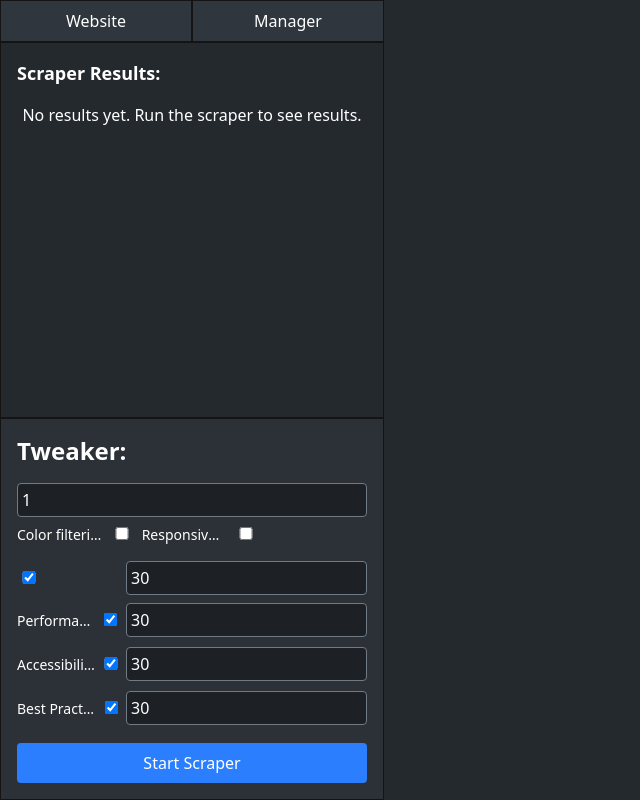
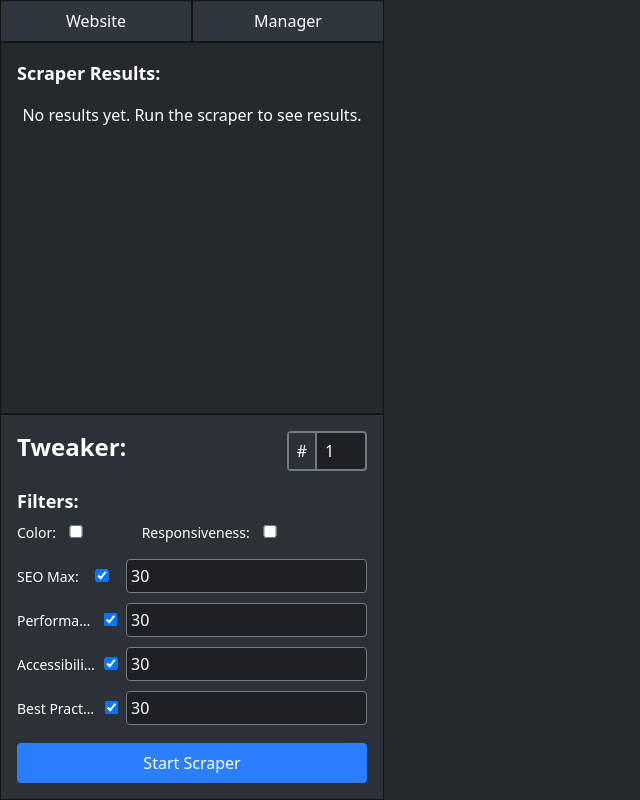
Before and after one commit to TheRealSourcer/lupy_client, a Vue app in the folder renderer/: page / in a window 1280 px wide. Shown: the whole page, without its empty margins (0-640 px from the left). Built offline with nearby package versions, Linux system fonts and the light colour scheme.

Commit message:
Added the label for the SEO maximum back again and made general improvements on the Tweaker.

```diff
--- a/renderer/src/components/Tweaker.vue
+++ b/renderer/src/components/Tweaker.vue
@@ -43,28 +43,38 @@
       <div class="p-4 bg-github-gray-background border border-github-black-border">
         <div class="flex flex-row justify-between">
             <h2 class="mb-4 text-2xl font-bold">Tweaker:</h2>
+            <div class="flex">
                 <v-progress-circular
                     v-if="scraping"
                     indeterminate
                     color="primary"
                     size="26"
-                class="mt-1 mr-1"
+                    class="mt-1 mr-3"
                 ></v-progress-circular>
+                <div class="flex items-center bg-github-dark-background rounded border-2 border-github-gray-border py-0 h-10">
+
+                    <div class="bg-github-gray-background h-full flex items-center px-2 border-r-2 border-github-gray-border">
+                        #
+                    </div>
+                    <input
+                        type="number"
+                        v-model.number="pagesAmount"
+                        min="1"
+                        class="py-1 px-2 rounded w-12 border-none focus:border-none"
+                        placeholder=""
+                    >
+                    </div>
+                </div>
             </div>
           <form class="space-y-4">
               <div class="flex flex-col space-y-2">
                   <div class="space-y-2 flex space-x-2 items-baseline justify-between">
-                      <input
-                          type="number"
-                          v-model.number="pagesAmount"
-                          min="1"
-                          class="p-1 rounded w-full"
-                          placeholder="Pages to scrape..."
-                      >
+
                   </div>
-                  <div class="flex space-x-2">
+                  <h2  class="font-bold text-lg">Filters:</h2>
+                  <div class="flex space-x-2 w-full">
                       <div class="w-1/3 space-y-2 flex space-x-2 items-baseline">
-                          <label class="text-sm truncate flex-1" for="colorFiltering" title="Color filtering">Color filtering:</label>
+                          <label class="text-sm text-nowrap flex" for="colorFiltering" title="Color filtering">Color:</label>
                           <input
                               type="checkbox"
                               v-model="colorFiltering"
@@ -72,7 +82,7 @@
                           >
                       </div>
                       <div class="w-1/3 space-y-2 flex space-x-2 items-baseline">
-                          <label class="text-sm truncate flex-1" for="responsivnessFiltering" title="Responsiveness filtering">Responsiveness filtering:</label>
+                          <label class="text-sm text-nowrap flex" for="responsivnessFiltering" title="Responsiveness filtering">Responsiveness:</label>
                           <input
                               type="checkbox"
                               v-model="responsivenessFiltering"
@@ -81,6 +91,7 @@
                       </div>
                   </div>
                   <div class="space-y-2 flex space-x-2 items-baseline justify-between">
+                      <label class="text-sm truncate" for="performanceFiltering">SEO Max:</label>
                       <input
                           type="checkbox"
                           v-model.number="seoFiltering"
@@ -135,7 +146,14 @@
               </div>
               <button
                   @click.prevent="startScraper"
+                  v-if="!scraping"
                   class="w-full bg-blue-500 text-white px-4 py-2 rounded hover:bg-blue-600 transition-colors"
+                >
+                  Start Scraper
+              </button>
+              <button
+                  v-if="scraping"
+                  class="w-full bg-blue-950 text-gray-400 px-4 py-2 rounded"
                 >
                   Start Scraper
               </button>
```
Lines whose indentation alone changed are shown as unchanged.
